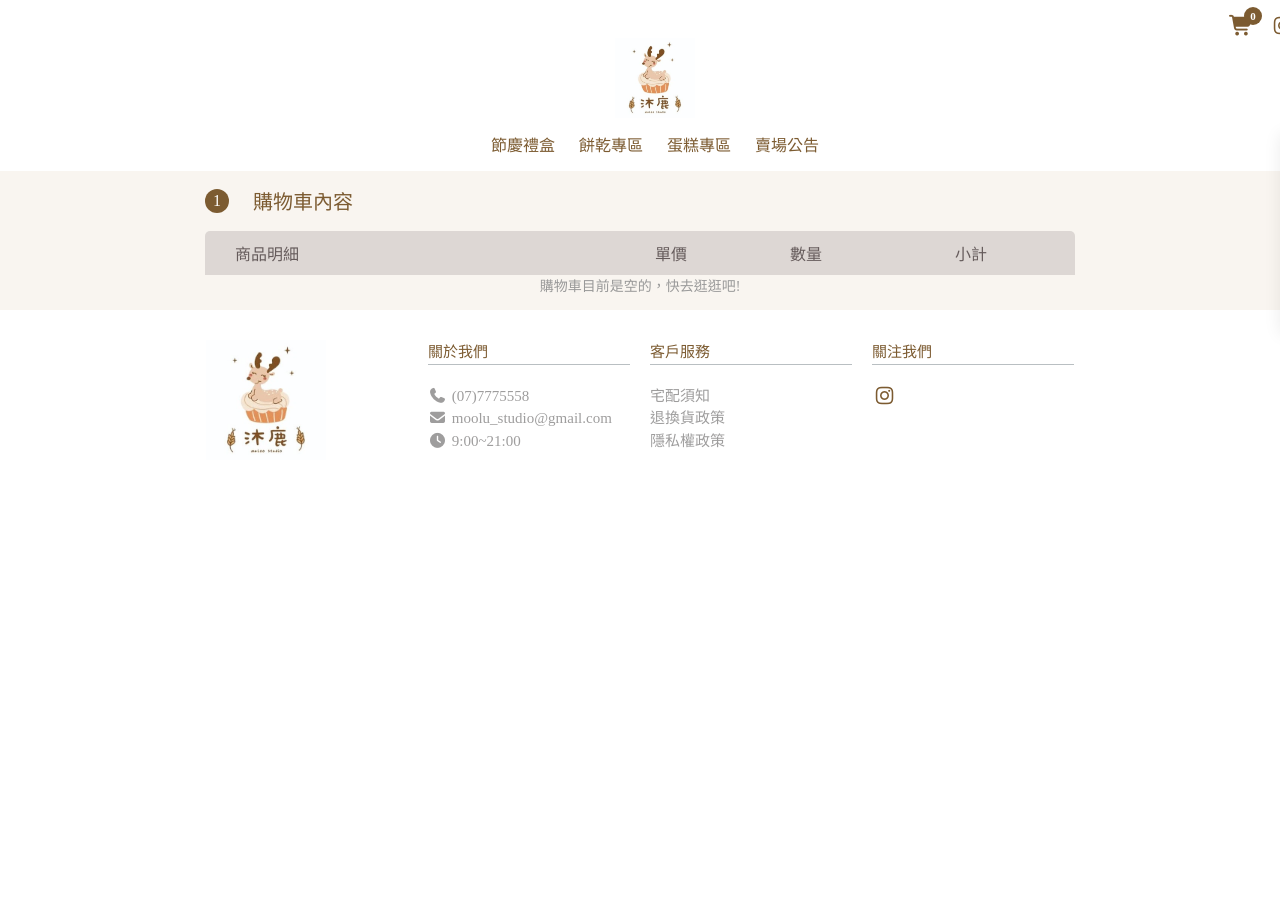
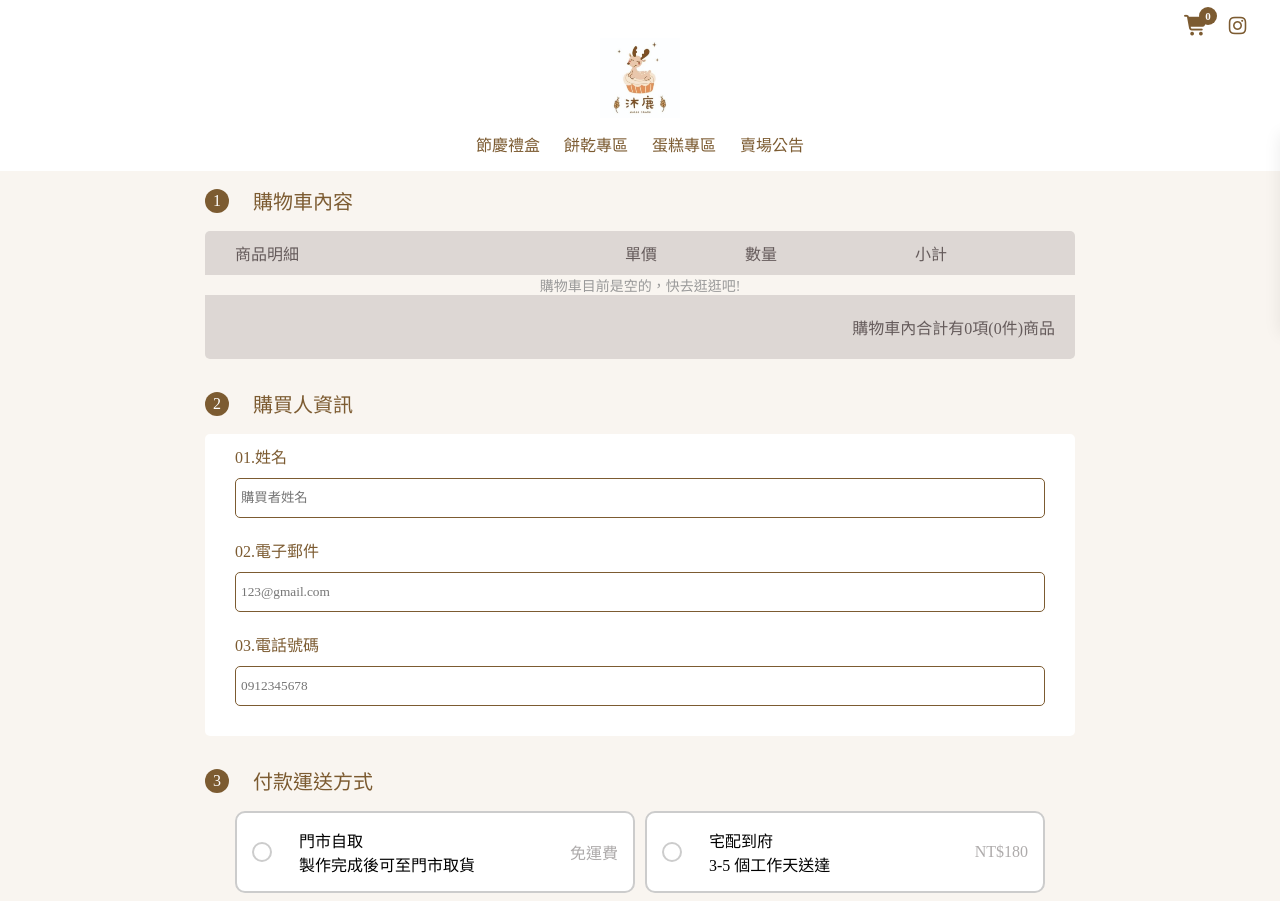
Before and after one commit to gpyuan/dessert-shop, a React (Vite) app: page /checkout in a window 1280 px wide. Shown: the top 901 px of the page. Before the commit the page ends 800 px from the top, so only its background shows below. Built offline with nearby package versions, Linux system fonts and the light colour scheme; a web font is replaced by a local one.

Commit message:
建立結帳頁購買人資訊，並在Checkout.jsx使用useStatejsx

```diff
--- /dev/null
+++ b/src/CityData.js
@@ -0,0 +1,24 @@
+export const CityData = [
+  "臺北市",
+  "新北市",
+  "桃園市",
+  "臺中市",
+  "臺南市",
+  "高雄市",
+  "基隆市",
+  "新竹市",
+  "嘉義市",
+  "新竹縣",
+  "苗栗縣",
+  "彰化縣",
+  "南投縣",
+  "雲林縣",
+  "嘉義縣",
+  "屏東縣",
+  "宜蘭縣",
+  "花蓮縣",
+  "臺東縣",
+  "金門縣",
+  "連江縣",
+  "澎湖縣",
+];
--- /dev/null
+++ b/src/components/Checkout/CheckoutBilling/CheckoutBilling.css
@@ -0,0 +1,26 @@
+.checkout-billing {
+  background-color: #fff;
+  padding: 10px 30px;
+  border-radius: 5px;
+}
+
+.billing-label {
+  display: flex;
+  flex-direction: column;
+  gap: 10px;
+  margin-bottom: 20px;
+  color: var(--main-color);
+}
+
+.billing-input {
+  padding-left: 5px;
+  height: 40px;
+  border: 1px solid var(--main-color);
+  border-radius: 5px;
+  transition: box-shadow 0.3s ease;
+}
+
+.billing-input:focus {
+  outline: none;
+  box-shadow: 0 0 0 3px var(--section-color);
+}
--- /dev/null
+++ b/src/components/Checkout/CheckoutBilling/CheckoutBilling.jsx
@@ -0,0 +1,47 @@
+import "./CheckoutBilling.css";
+
+const CheckoutBilling = ({ billingData, onChange }) => {
+  return (
+    <section className="checkout-billing">
+      <label className="billing-label">
+        01.姓名
+        <input
+          type="text"
+          name="name"
+          className="billing-input"
+          placeholder="購買者姓名"
+          value={billingData.name}
+          onChange={onChange}
+        />
+      </label>
+
+      <label className="billing-label">
+        02.電子郵件{" "}
+        <input
+          type="email"
+          name="email"
+          className="billing-input"
+          placeholder="123@gmail.com"
+          value={billingData.email}
+          onChange={onChange}
+        />
+      </label>
+
+      <label className="billing-label">
+        03.電話號碼
+        <input
+          type="tel"
+          name="phone"
+          inputMode="numeric"
+          pattern="[0-9]*"
+          className="billing-input"
+          placeholder="0912345678"
+          value={billingData.phone}
+          onChange={onChange}
+        />
+      </label>
+    </section>
+  );
+};
+
+export default CheckoutBilling;
--- a/src/components/CheckoutCartItem/CheckoutCartItem.css
+++ b/src/components/Checkout/CheckoutCartItem/CheckoutCartItem.css
@@ -1,13 +1,8 @@
 .checkout-cart-item {
   width: 100%;
-  display: grid;
-  grid-template-columns: 100px 1fr 120px 150px 120px;
   padding: 15px;
   border: 1px solid rgb(231, 221, 214);
   background-color: #fff;
-  gap: 15px;
-  align-items: center;
-  flex-wrap: nowrap;
 }
 
 .checkout-cart-item-img {
@@ -66,7 +61,7 @@
   display: flex;
 }
 
-.checkout-cart-item-remove-btn {
+.checkout-cart-item-remove-btn button {
   background: none;
   border: none;
   font-size: 20px;
--- /dev/null
+++ b/src/components/Checkout/CheckoutShipping/CheckoutShipping.css
@@ -0,0 +1,86 @@
+.checkout-shipping {
+  display: flex;
+  box-sizing: border-box;
+  flex-wrap: wrap;
+  width: 80vw;
+  max-width: 900px;
+  border-radius: 10px;
+  padding: 0 30px;
+  gap: 10px;
+}
+
+.shipping-option {
+  display: flex;
+  box-sizing: border-box;
+  flex-wrap: wrap;
+  flex: 0 1 400px;
+  min-width: 280px;
+  padding: 15px;
+  background-color: #fff;
+  border: 2px solid #ccc;
+  border-radius: 10px;
+  align-items: center;
+  cursor: pointer;
+}
+.shipping-option:hover {
+  border: 2px solid #d2b48c;
+}
+
+.shipping-info {
+  margin-left: 15px;
+  flex: 1;
+}
+
+.shipping-option input[type="radio"] {
+  display: flex;
+  align-items: center;
+  position: relative;
+  appearance: none;
+  width: 20px;
+  height: 20px;
+  border: 2px solid #ccc;
+  border-radius: 50%;
+  background-color: #fff;
+  cursor: pointer;
+  margin-right: 12px;
+  outline: none;
+  flex-shrink: 0;
+}
+
+.shipping-option input[type="radio"]:checked {
+  border-color: var(--main-color);
+}
+
+.shipping-option input[type="radio"]:checked::after {
+  content: "";
+  position: absolute;
+  top: 50%;
+  left: 50%;
+  transform: translate(-50%, -50%);
+  width: 10px;
+  height: 10px;
+  background-color: #d2b48c;
+  border-radius: 50%;
+}
+
+.shipping-option.selected {
+  border: 2px solid #d2b48c;
+}
+
+.shipping-price {
+  color: rgb(174, 171, 171);
+}
+
+/* 運送資料表單 */
+.adress-form {
+  width: 80vw;
+  max-width: 900px;
+}
+.adress-form-title {
+  background-color: var(--checkout-header-color);
+  color: var(--checkout-header-text-color);
+  padding: 10px 15px;
+  margin: 20px 0;
+  border-radius: 5px;
+  display: inline-block;
+}
--- /dev/null
+++ b/src/components/Checkout/CheckoutShipping/CheckoutShipping.jsx
@@ -0,0 +1,83 @@
+import { useState } from "react";
+import "./CheckoutShipping.css";
+import { CityData } from "../../../CityData";
+
+const CheckoutShipping = ({
+  shippingMethod,
+  setShippingMethod,
+  adress,
+  setAdress,
+}) => {
+  // 物流選項
+  const shippingOptions = [
+    {
+      id: "pickup",
+      name: "門市自取",
+      price: 0,
+      description: "製作完成後可至門市取貨",
+    },
+    {
+      id: "home",
+      name: "宅配到府",
+      price: 180,
+      description: "3-5 個工作天送達",
+    },
+    {
+      id: "store",
+      name: "超商取貨",
+      price: 60,
+      description: "3-5 個工作天送達門市",
+    },
+  ];
+
+  return (
+    <div className="checkout-shipping">
+      {shippingOptions.map((option) => (
+        <label
+          key={option.id}
+          className={`shipping-option ${
+            shippingMethod === option.id ? "selected" : ""
+          }`}
+        >
+          <input
+            type="radio"
+            name="shipping"
+            value={option.id}
+            checked={shippingMethod === option.id}
+            onChange={(e) => setShippingMethod(e.target.value)}
+          />
+          <div className="shipping-info">
+            <div className="shipping-name">{option.name}</div>
+            <p className="shipping-description">{option.description}</p>
+          </div>
+          <span className="shipping-price">
+            {option.price === 0 ? "免運費" : `NT$${option.price}`}
+          </span>
+        </label>
+      ))}
+      {/* 宅配地址輸入 */}
+      {shippingMethod === "home" && (
+        <div className="adress-form">
+          <h3 className="adress-form-title">請填寫配送資訊</h3>
+          <p></p>
+          <form>
+            <input
+              type="text"
+              id="city"
+              placeholder="請選擇要運送的城市"
+              list="cityData"
+              required
+            ></input>
+            <datalist id="cityData">
+              {CityData.map((cityName) => (
+                <option key={cityName} value={cityName} />
+              ))}
+            </datalist>
+          </form>
+        </div>
+      )}
+    </div>
+  );
+};
+
+export default CheckoutShipping;
--- a/src/components/Navbar/Navbar.css
+++ b/src/components/Navbar/Navbar.css
@@ -5,10 +5,10 @@
   z-index: 1000;
   background: #fff;
   box-shadow: none;
+  width: 100vw;
 }
 
 .navbar-inner {
-  width: 100vw;
   margin: 0 auto;
 }
 
@@ -16,6 +16,7 @@
   display: flex;
   gap: 16px;
   justify-content: flex-end;
+  margin-right: 15px;
 }
 
 .navigation-logo {
--- a/src/pages/Checkout/Checkout.jsx
+++ b/src/pages/Checkout/Checkout.jsx
@@ -1,9 +1,37 @@
 import "./checkout.css";
-import CheckoutCartItem from "../../components/CheckoutCartItem/CheckoutCartItem";
-import { useCart } from "../../context/CartContext"; // 1. 引入 Context
+import CheckoutCartItem from "../../components/Checkout/CheckoutCartItem/CheckoutCartItem";
+import { useCart } from "../../context/CartContext";
+import { useEffect, useState } from "react";
+import CheckoutShipping from "../../components/Checkout/CheckoutShipping/CheckoutShipping";
+import CheckoutBilling from "../../components/Checkout/CheckoutBilling/CheckoutBilling";
 
 const Checkout = () => {
-  const { cartItems } = useCart(); // 2. 取得購物車資料
+  // CheckoutCartItem
+  const { cartItems } = useCart();
+  const itemCount = cartItems.length;
+  const totalQuantity = cartItems.reduce((sum, item) => sum + item.quantity, 0);
+
+  // CheckoutBilling
+  const [billingData, setBillingData] = useState({
+    name: "",
+    email: "",
+    phone: "",
+  });
+
+  // CheckoutShipping
+  const [shippingMethod, setShippingMethod] = useState("");
+  const [address, setAdress] = useState({
+    city: "",
+    district: "",
+    street: "",
+  });
+
+  // function
+  const handleBillingChange = (e) => {
+    const { name, value } = e.target;
+
+    setBillingData((prev) => ({ ...prev, [name]: value }));
+  };
 
   return (
     <form className="checkout-container">
@@ -12,7 +40,7 @@ const Checkout = () => {
         <h2 className="checkout-title">
           <span className="checkout-number">1</span>購物車內容
         </h2>
-        <div className="checkout-cart-item-title">
+        <div className="cart-grid-layout checkout-cart-item-header">
           <span>商品明細</span>
           <span></span>
           <span>單價</span>
@@ -29,9 +57,39 @@ const Checkout = () => {
             <p className="empty">購物車目前是空的，快去逛逛吧!</p>
           )}
         </div>
+
+        <div className="checkout-cart-item-total">
+          <p>
+            購物車內合計有{itemCount}項({totalQuantity}件)商品
+          </p>
+        </div>
       </section>
 
-      {/* 物流選擇 */}
+      {/* 3. 購買人資訊 */}
+      <section className="checkout-section">
+        <h2 className="checkout-title">
+          <span className="checkout-number">2</span>購買人資訊
+        </h2>
+        <CheckoutBilling
+          billingData={billingData}
+          onChange={handleBillingChange}
+        />
+      </section>
+
+      {/* 3. 付款運送方式 */}
+      <section className="checkout-section">
+        <h2 className="checkout-title">
+          <span className="checkout-number">3</span>付款運送方式
+        </h2>
+        <CheckoutShipping
+          shippingMethod={shippingMethod}
+          setShippingMethod={setShippingMethod}
+          address={address}
+          setAdress={setAdress}
+        />
+      </section>
+
+      {/* 3. 購買者資訊 */}
     </form>
   );
 };
--- a/src/pages/Checkout/checkout.css
+++ b/src/pages/Checkout/checkout.css
@@ -1,5 +1,19 @@
+:root {
+  --checkout-header-color: #78717139;
+  --checkout-header-text-color: #655b5b;
+}
+
+.cart-grid-layout {
+  display: grid;
+  grid-template-columns: 100px 1fr 100px 150px 100px 40px;
+  column-gap: 20px;
+  align-items: center;
+}
+
+/* 購物車內容 */
 .checkout-container {
   background-color: var(--section-color);
+  width: 100vw;
 }
 .checkout-section {
   width: 900px;
@@ -27,16 +41,28 @@
   margin-bottom: 16px;
 }
 
-.checkout-cart-item-title {
-  display: grid;
-  grid-template-columns: 100px 1fr 120px 150px 120px;
-  gap: 15px;
+.checkout-cart-item-header {
   padding: 10px 0 10px 30px;
-  color: #655b5b;
-  background-color: #78717139;
+  color: var(--checkout-header-text-color);
+  background-color: var(--checkout-header-color);
   border-radius: 5px 5px 0 0;
 }
 
 .checkout-cart-list .item-info {
   display: flex;
 }
+
+.checkout-cart-item-total {
+  text-align: end;
+  gap: 15px;
+  padding: 20px;
+  color: var(--checkout-header-text-color);
+  background-color: var(--checkout-header-color);
+  border-radius: 0 0 5px 5px;
+}
+
+/* 付款運送方式 */
+.checkout-fulfillment {
+  width: 900px;
+  background-color: var(--section-color);
+}
```
Also changed, not shown: src/components/Checkout/CheckoutCartItem/CheckoutCartItem.jsx (renamed from src/components/CheckoutCartItem/CheckoutCartItem.jsx, +10 -13 lines).
